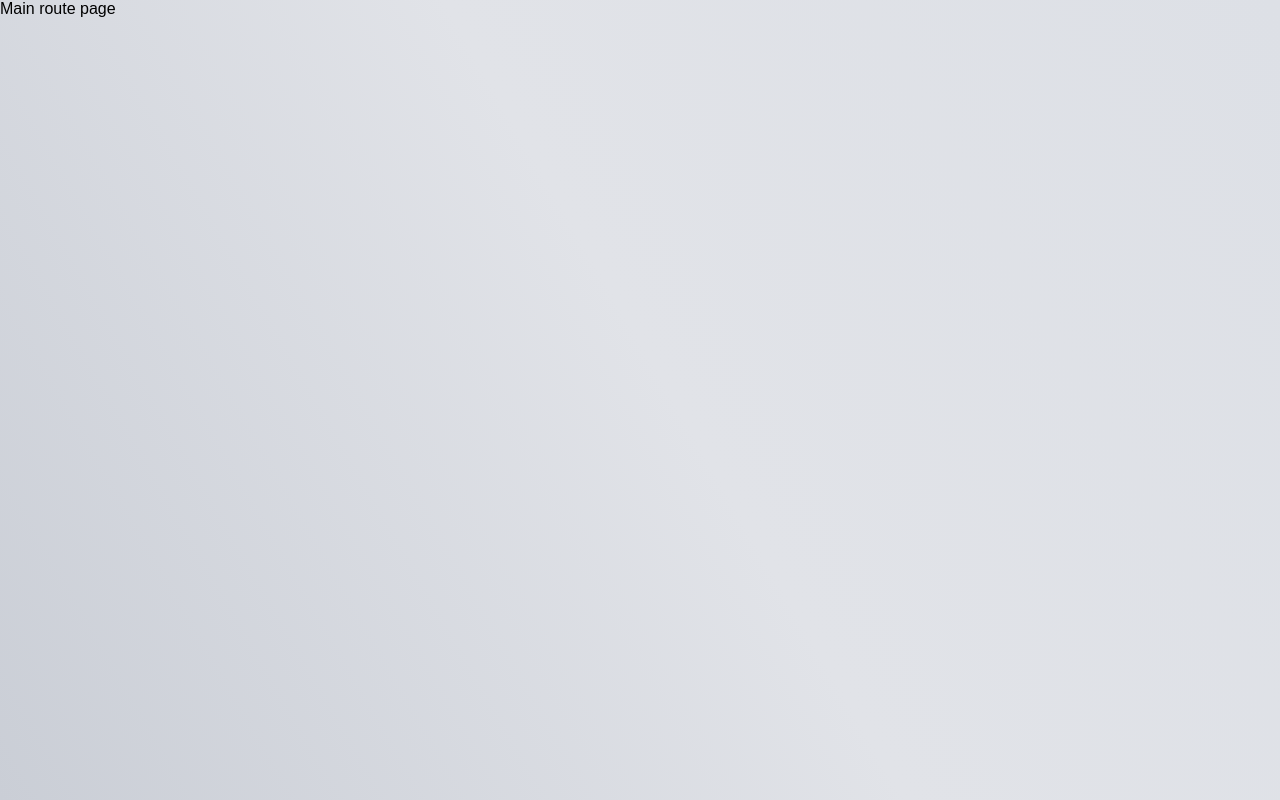
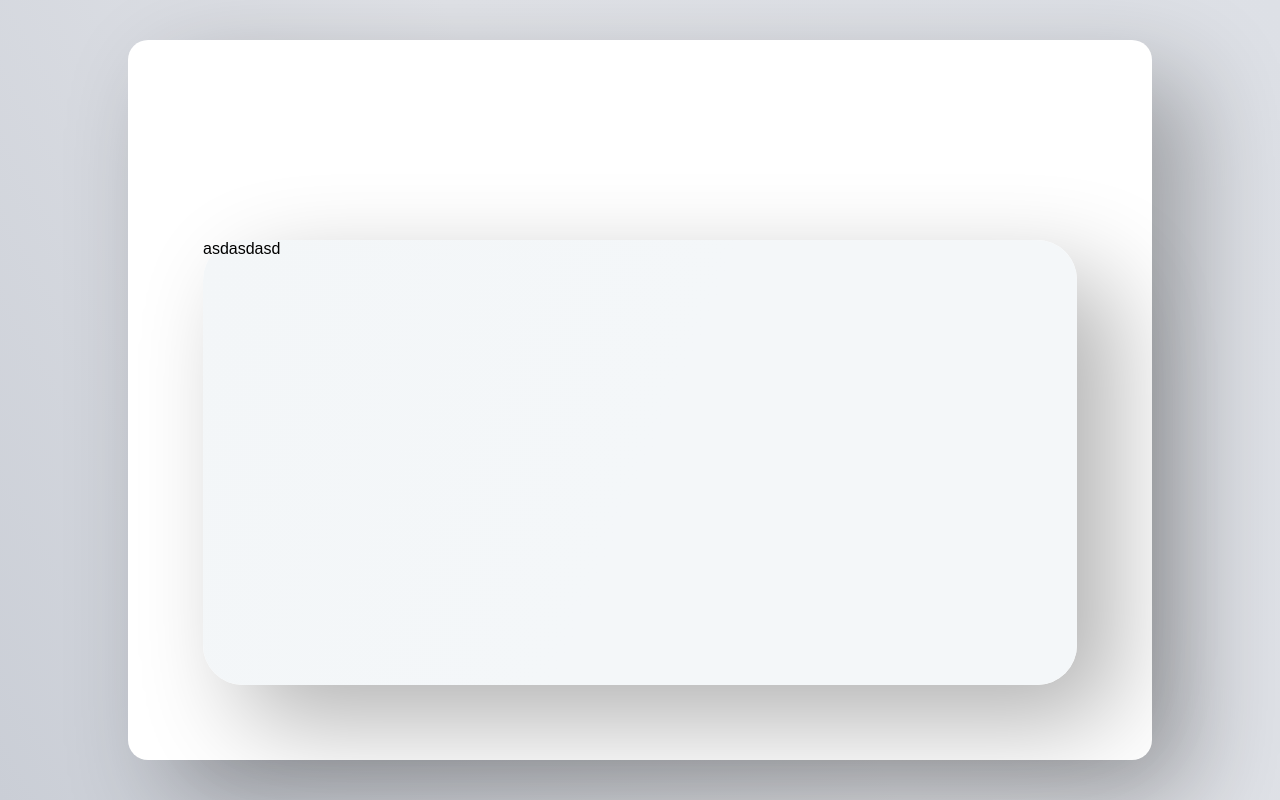
Before and after one commit to violetadev/dashboard, a React (Create React App) app: page / in a window 1280 px wide. Built offline with nearby package versions, Linux system fonts and the light colour scheme.

Commit message:
layout for the application

```diff
--- a/src/constants/colors.ts
+++ b/src/constants/colors.ts
@@ -10,6 +10,7 @@ const colors = {
   purple: '#A3A7DB',
   purpleBlue: '#7B85F9',
   black: '#373737',
+  white: '#ffffff',
 };
 
 export default colors;
--- a/src/layouts/Content/Content.tsx
+++ b/src/layouts/Content/Content.tsx
@@ -2,31 +2,12 @@ import React from 'react';
 import styled from 'styled-components';
 
 const StyledContent = styled.div`
-  width: 220px;
-  min-height: 400px;
   background: ${({ theme }) => theme.backgrounds.containerBackground};
   box-shadow: 38px 37px 99px #0000004d;
   border-radius: 40px;
-  width: 90vw;
-  height: 90vh;
+  width: 100%;
+  height: 100%;
   margin: 0;
-  position: absolute;
-  top: 50%;
-  left: 50%;
-  transform: translate(-50%, -50%);
-  padding: 45px;
-
-  @media only screen and (min-width: ${({ theme }) =>
-      theme.breakpoints.desktop}) {
-    width: 70vw;
-    height: 40vh;
-  }
-
-  @media only screen and (min-width: ${({ theme }) =>
-      theme.breakpoints.tablet}) {
-    width: 80vw;
-    height: 90vh;
-  }
 `;
 
 const Content: React.FC<{ children: React.ReactNode }> = ({ children }) => {
--- /dev/null
+++ b/src/layouts/Wrapper/Wrapper.tsx
@@ -0,0 +1,38 @@
+import React from 'react';
+import styled from 'styled-components';
+
+const StyledContent = styled.div`
+  width: 220px;
+  min-height: 400px;
+  background: ${({ theme }) => theme.colors.white};
+  box-shadow: 38px 37px 99px #0000004d;
+
+  margin: 0;
+  position: absolute;
+  top: 50%;
+  left: 50%;
+  transform: translate(-50%, -50%);
+  height: 100%;
+  width: 100%;
+  border-radius: 0px;
+
+  @media only screen and (min-width: ${({ theme }) =>
+      theme.breakpoints.desktop}) {
+    width: 70vw;
+    height: 40vh;
+  }
+
+  @media only screen and (min-width: ${({ theme }) =>
+      theme.breakpoints.tablet}) {
+    padding: 200px 75px 75px 75px;
+    width: 80vw;
+    height: 90vh;
+    border-radius: 20px;
+  }
+`;
+
+const Content: React.FC<{ children: React.ReactNode }> = ({ children }) => {
+  return <StyledContent>{children}</StyledContent>;
+};
+
+export default Content;
--- /dev/null
+++ b/src/layouts/Wrapper/index.ts
@@ -0,0 +1 @@
+export { default } from './Wrapper';
--- a/src/pages/Main/Main.tsx
+++ b/src/pages/Main/Main.tsx
@@ -1,10 +1,14 @@
 import Basic from '@layouts/Basic';
+import Content from '@layouts/Content';
 import React from 'react';
+import Wrapper from '@layouts/Wrapper';
 
 const Main: React.FC = () => {
   return (
     <Basic>
-      <p>Main route page</p>
+      <Wrapper>
+        <Content>asdasdasd</Content>
+      </Wrapper>
     </Basic>
   );
 };
```
Also changed, not shown: tsconfig.json (+21 -7 lines).
